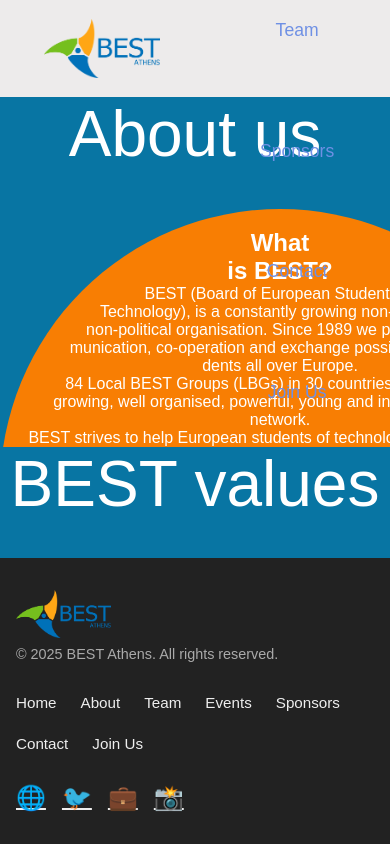
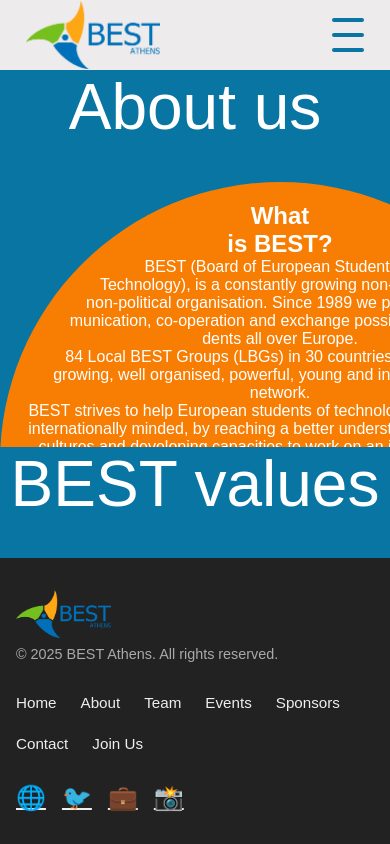
Before and after one commit to BESTAthens/mainsite, a Django app: page /about/ in a window 390 px wide. Run offline with Django 5.2, Linux system fonts and the light colour scheme.

Commit message:
dropdow menu mobile

```diff
--- /dev/null
+++ b/mainsite/static/JS/scripts.js
@@ -0,0 +1,10 @@
+//mobile menu=======================================================================================================================================
+document.addEventListener('DOMContentLoaded', function() {
+    const menu = document.querySelector('#mobile-menu');
+    const menuLinks = document.querySelector('.navbar_menu');
+
+    menu.addEventListener('click', () => {
+      menu.classList.toggle('is-active');
+      menuLinks.classList.toggle('active');
+    });
+});
--- a/mainsite/static/css/styles.css
+++ b/mainsite/static/css/styles.css
@@ -32,7 +32,9 @@
 
 
  /*navbar=======================================================================================================================================================*/
- .navbar {
+/* ========================= NAVBAR ========================= */
+
+.navbar {
   background: #edebeb;
   display: flex;
   justify-content: center;
@@ -41,7 +43,7 @@
   position: sticky;
   top: 0;
   z-index: 999;
-  height: 5.5em; /* replaces 9% — consistent and scalable */
+  height: 5.5em;
 }
 
 .navbar_container {
@@ -49,10 +51,8 @@
   justify-content: space-between;
   align-items: center;
   height: 100%;
-  z-index: 1;
   width: 100%;
-  max-width: 81.25em; /* 1300px */
-  margin: 0 auto;
+  max-width: 81.25em;
   padding: 0 15%;
 }
 
@@ -65,11 +65,7 @@
   padding-bottom: 1%;
 }
 
-
-.fa-gem {
-  margin-right: 0.5em;
-}
-
+/* Menu for desktop */
 .navbar_menu {
   display: flex;
   align-items: center;
@@ -82,7 +78,7 @@
 }
 
 .navbar_links {
-  color: #6f90e4;
+  color: rgb(8, 117, 163);
   display: flex;
   align-items: center;
   text-decoration: none;
@@ -91,65 +87,57 @@
 }
 
 .navbar_links:hover {
-  color: #2efa1b;
+  color: rgb(8, 117, 163);
   transition: all 0.3s ease;
 }
 
-/* Responsive */
-@media screen and (max-width: 60em) { /* 960px */
+/* Hamburger hidden by default */
+.navbar_toggle {
+  display: none;
+  flex-direction: column;
+  cursor: pointer;
+}
+
+.bar {
+  height: 0.25em;
+  width: 1.8em;
+  background-color: rgb(8, 117, 163);
+  margin: 0.3em 0;
+  border-radius: 1em;
+  transition: all 0.3s ease-in-out;
+}
+
+/* ============ MOBILE ============ */
+@media screen and (max-width: 60em) {
   .navbar_container {
-      flex-direction: row;
-      justify-content: space-between;
-      padding: 0 1em;
+    padding: 0 1.5em;
+  }
+
+  .navbar_toggle {
+    display: flex;
   }
 
   .navbar_menu {
-      display: grid;
-      grid-template-columns: auto;
-      width: 100%;
-      opacity: 1;
-      transition: all 0.5s ease;
-      height: 100vh;
-      z-index: -1;
+    display: none; /* hidden by default */
+    position: absolute;
+    top: 5.5em;
+    left: 0;
+    width: 100%;
+    background: #edebeb;
+    flex-direction: column;
+    text-align: center;
+    padding: 2em 0;
   }
 
   .navbar_menu.active {
-      background: #edebeb;
-      top: 100%;
-      opacity: 1;
-      z-index: 99;
-      height: 100vh;
-      font-size: 1.6rem;
-  }
-
-  #navbar_logo img {
-      padding-left: 1.5em;
-      height: 3.5em; /* slightly smaller on mobile */
-  }
-
-  .navbar_toggle.bar {
-      width: 1.5em;
-      height: 0.2em;
-      margin: 0.3em auto;
-      background: #2efa1b;
-      transition: all 0.3s ease-in-out;
+    display: flex; /* shown when toggled */
   }
 
   .navbar_links {
-      display: table;
-      text-align: center;
-      padding: 2rem;
-      width: 100%;
+    padding: 1.2em;
+    width: 100%;
   }
 }
-
-#mobile-menu {
-  position: absolute;
-  top: 20%;
-  right: 5%;
-  transform: translate(5%, 20%);
-}
-
 
 
   /* Footer styles (yours already) ===========================================================================================================================*/
--- a/mainsite/templates/base.html
+++ b/mainsite/templates/base.html
@@ -14,42 +14,32 @@
           <a href="/" id="navbar_logo">
             <img src="{% static 'images/BEST_Athens.png' %}" alt="Best Athens">
           </a>
-            <div class="navbar_togle" id="mobile-menu"></div>
-            <span class="bar"></span>
+
+          <!-- Hamburger menu button -->
+          <div class="navbar_toggle" id="mobile-menu">
             <span class="bar"></span>
             <span class="bar"></span>
             <span class="bar"></span>
           </div>
+
+          <!-- Navigation links -->
           <ul class="navbar_menu">
-            <li class="navbar_item">
-                <a href="/" class="navbar_links">Home</a>
-            </li>
-            <li class="navbar_item">
-                <a href="/about" class="navbar_links">About</a>
-            </li>
-            <li class="navbar_item">
-                <a href="/events" class="navbar_links">Events</a>
-            </li>
-            <li class="navbar_item">
-                <a href="/team" class="navbar_links">Team</a>
-            </li>
-            <li class="navbar_item">
-                <a href="/sponsors" class="navbar_links">Sponsors</a>
-            </li>
-            <li class="navbar_item">
-                <a href="/contact" class="navbar_links">Contact</a>
-            </li>
-            <!-- Added Join Us button -->
-            <li class="navbar_item">
-                <a href="{% url 'join_us' %}" class="navbar_links">Join Us</a>
-            </li>
+            <li class="navbar_item"><a href="/" class="navbar_links">Home</a></li>
+            <li class="navbar_item"><a href="/about" class="navbar_links">About</a></li>
+            <li class="navbar_item"><a href="/events" class="navbar_links">Events</a></li>
+            <li class="navbar_item"><a href="/team" class="navbar_links">Team</a></li>
+            <li class="navbar_item"><a href="/sponsors" class="navbar_links">Sponsors</a></li>
+            <li class="navbar_item"><a href="/contact" class="navbar_links">Contact</a></li>
+            <li class="navbar_item"><a href="{% url 'join_us' %}" class="navbar_links">Join Us</a></li>
           </ul>
+        </div>
       </nav>
 
     {% block content %}
     <h1>Hello there</h1>
     {% endblock %}
     <div><br></div>
+    <script src="{% static 'JS/scripts.js' %}"></script>
 </body>
 
 <footer class="footer_section">
```
Lines whose indentation alone changed are shown as unchanged.
